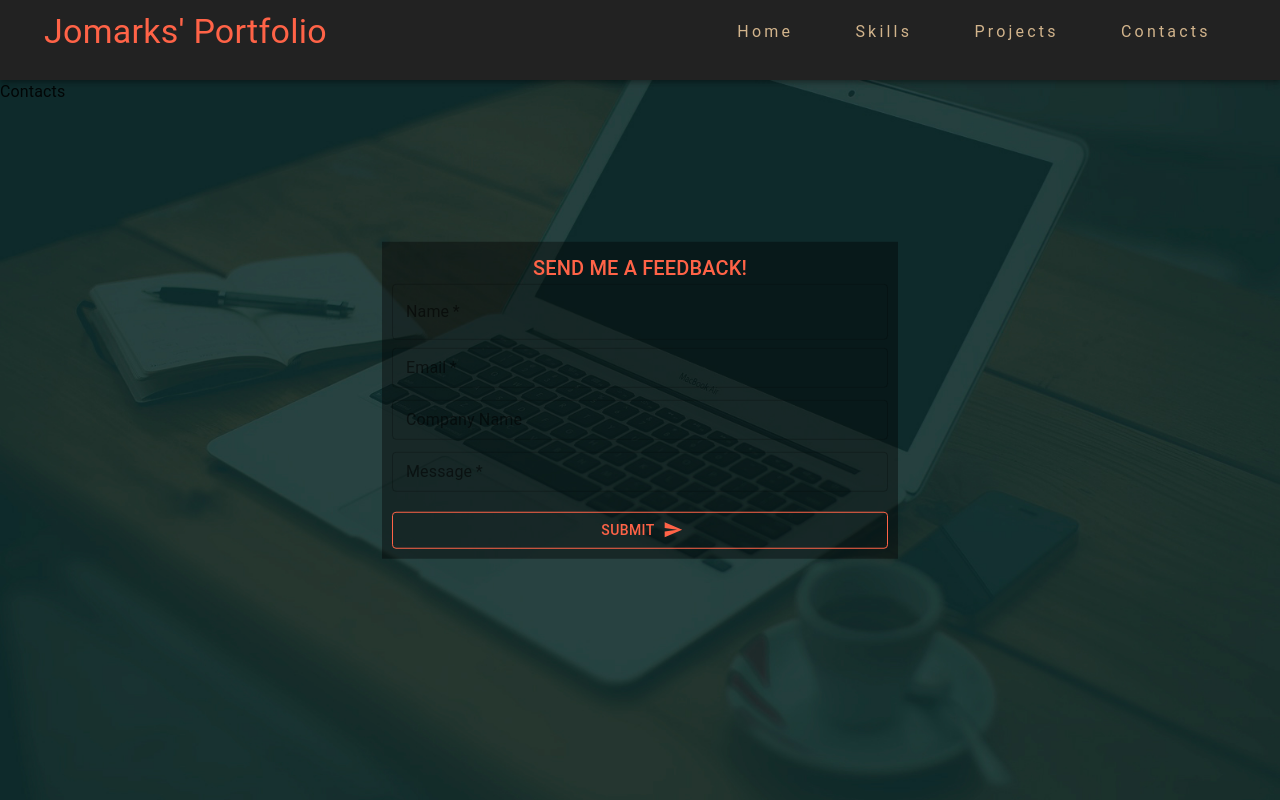
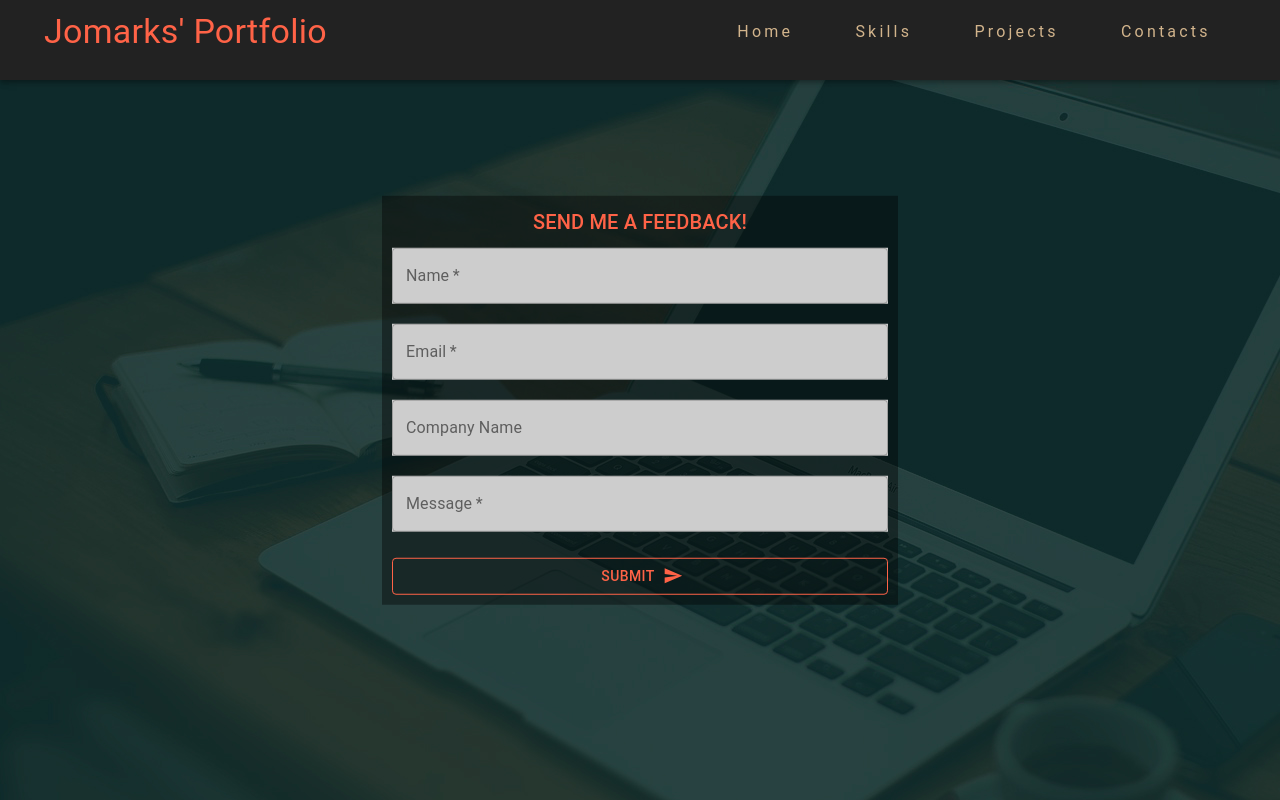
Before and after one commit to Jomark031497/jomark-portfolio, a React (Create React App) app: page /jomark-portfolio/contacts in a window 1280 px wide. Built offline with nearby package versions, Linux system fonts and the light colour scheme.

Commit message:
revising stylings

```diff
--- a/src/App.css
+++ b/src/App.css
@@ -1,5 +1,5 @@
 body {
   background-image: url(./portfolio-project-files/coffee-apple.jpg);
   background-repeat: no-repeat;
-  background-size: cover;
+  background-size: cover center;
 }
--- a/src/components/Contacts.js
+++ b/src/components/Contacts.js
@@ -20,7 +20,9 @@ const useStyles = makeStyles((theme) => ({
     borderColor: "tomato",
   },
   input: {
-    color: "tan",
+    background: "#cdcdcd",
+    margin: "10px auto",
+
   },
 }));
 
@@ -44,7 +46,7 @@ const Contacts = () => {
 
   return (
     <>
-      <Typography>Contacts</Typography>
+
       <Box component="div">
         <Grid container justify="center">
           <Box className={classes.formContainer}>
@@ -59,9 +61,8 @@ const Contacts = () => {
                 fullWidth={true}
                 required
                 variant="outlined"
-                InputProps={{
-                  className: classes.input,
-                }}
+                className={classes.input}
+                size="medium"
               />
               <br />
               <TextField
@@ -72,7 +73,7 @@ const Contacts = () => {
                 label="Email"
                 fullWidth={true}
                 required
-                margin="dense"
+                className={classes.input}
                 size="medium"
               />
 
@@ -83,7 +84,7 @@ const Contacts = () => {
                 variant="outlined"
                 label="Company Name"
                 fullWidth={true}
-                margin="dense"
+                className={classes.input}
                 size="medium"
               />
               <br />
@@ -97,7 +98,7 @@ const Contacts = () => {
                 multiline
                 rowsMax={4}
                 fullWidth={true}
-                margin="dense"
+                className={classes.input}
                 size="medium"
                 required
               />
@@ -116,6 +117,8 @@ const Contacts = () => {
           </Box>
         </Grid>
       </Box>
+
+
     </>
   );
 };
--- a/src/components/Skills.js
+++ b/src/components/Skills.js
@@ -119,7 +119,7 @@ const Skills = () => {
                   <Typography variant="h5" color="primary">
                     {skill.name}
                   </Typography>
-                  {/* <Typography variant="body2">{skill.description}</Typography> */}
+                  <Typography variant="body2">{skill.description}</Typography>
                 </CardContent>
               </Card>
             </Grid>
```
